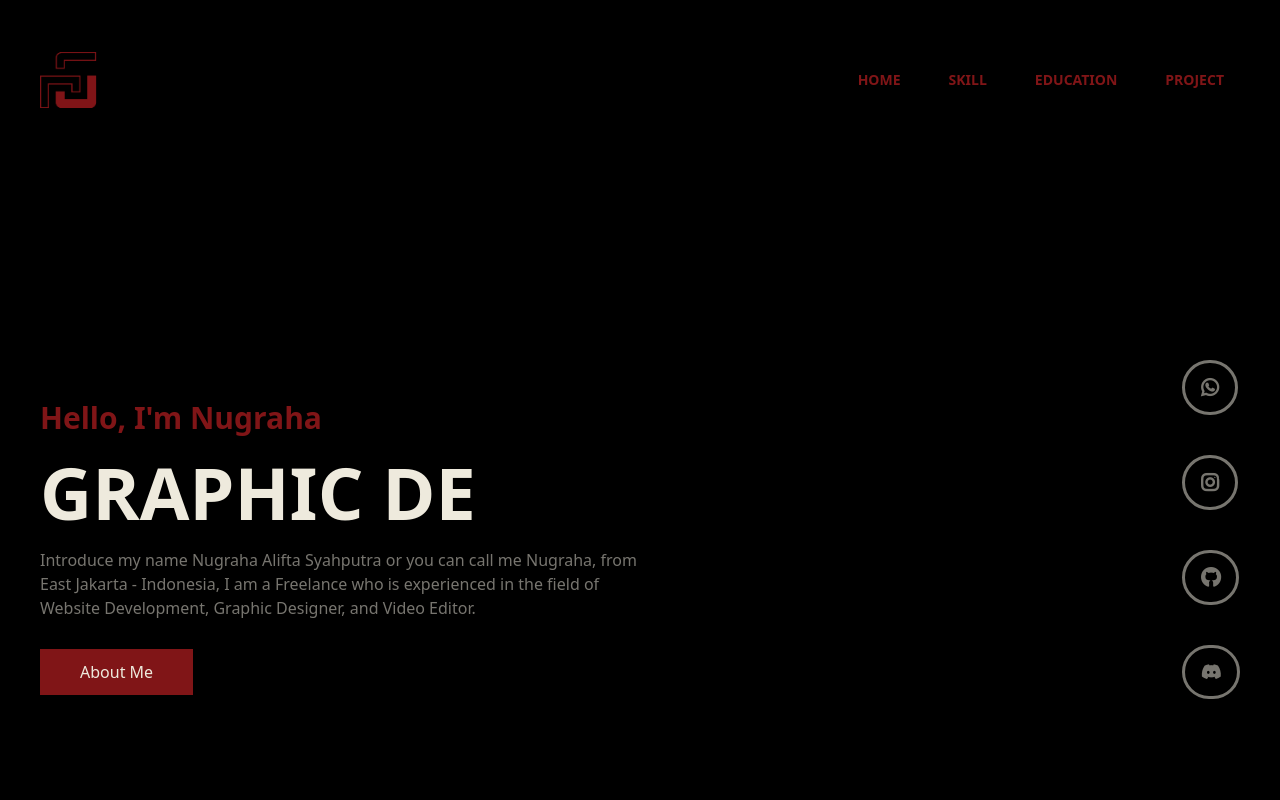
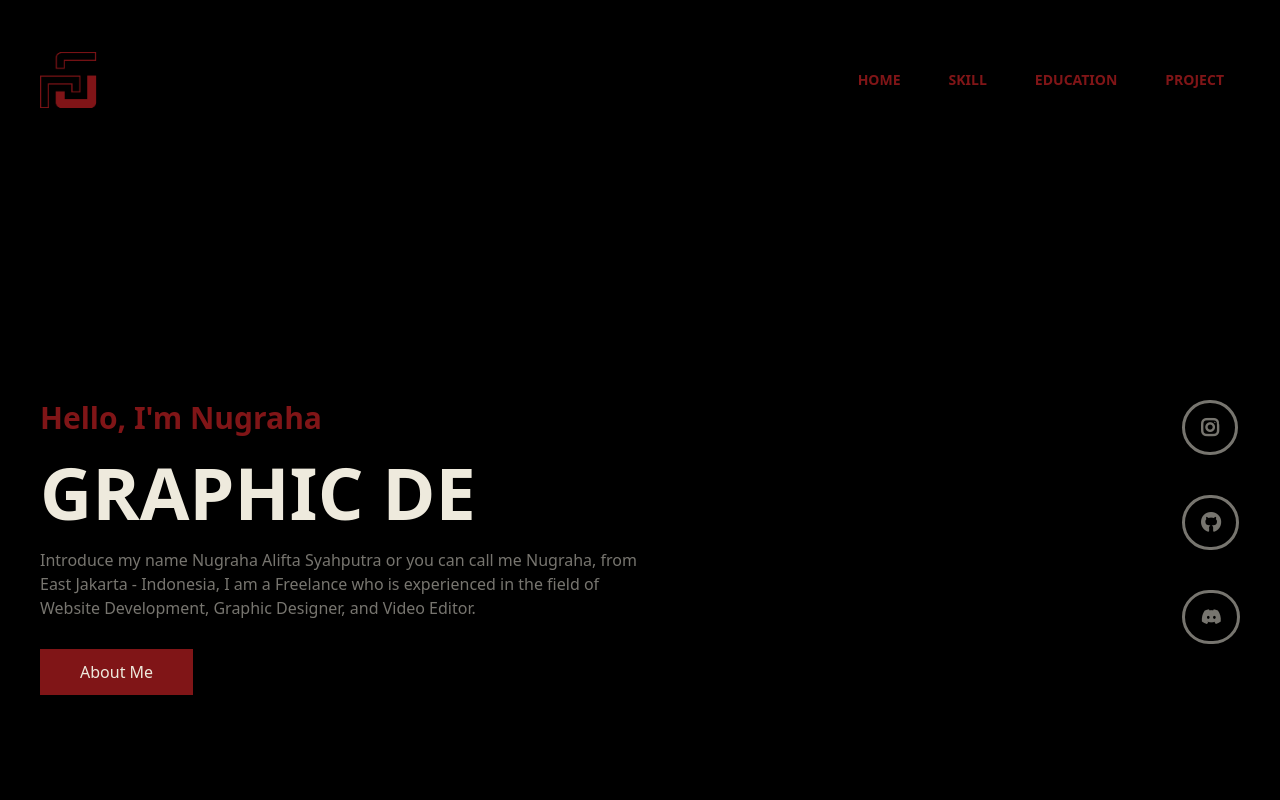
Before and after one commit to Nugraha05/nugraha05.github.io, a plain HTML site: page index.html in a window 1280 px wide. Shown: the top 800 px of the page. Drawn offline with nearby package versions, Linux system fonts and the light colour scheme; a script that the page names is missing.

Commit message:
Update index.html

```diff
--- a/index.html
+++ b/index.html
@@ -177,10 +177,10 @@
                         <h1 data-aos="fade-right" data-aos-duration="3000" data-aos-delay="1000" class="mt-28 w-[50%] mb-10 text-[#eeeadd]/50">Introduce my name Nugraha Alifta Syahputra or you can call me Nugraha, from East Jakarta - Indonesia, I am a Freelance who is experienced in the field of Website Development, Graphic Designer, and Video Editor.</h1>
                         <a data-aos="fade-right" data-aos-duration="3000" data-aos-delay="1000" class="bg-[#801517] px-10 py-3 text-[#eeeadd]" href="">About Me</a>
                     </div>
-                    <div class="flex flex-col absolute right-0 -my-10 gap-y-10">
-                        <a data-aos="fade-left" data-aos-duration="1500" data-aos-delay="3000" href="">
+                    <div class="flex flex-col absolute right-0 gap-y-10">
+                        <!-- <a data-aos="fade-left" data-aos-duration="1500" data-aos-delay="3000" href="">
                             <i class="border-[3px] border-[#eeeadd] px-4 py-6 rounded-full opacity-50 hover:opacity-100 text-[#eeeadd] fa-solid fa-lg fa-brands fa-whatsapp"></i>
-                        </a>
+                        </a> -->
                         <a data-aos="fade-left" data-aos-duration="2000" data-aos-delay="3000" href="https://www.instagram.com/ngrhsy_/">
                             <i class="border-[3px] border-[#eeeadd] px-4 py-6 rounded-full opacity-50 hover:opacity-100 text-[#eeeadd] fa-solid fa-lg fa-brands fa-instagram"></i>
                         </a>
@@ -1899,7 +1899,7 @@
         <div class="flex max-w-screen-xl px-10 mx-auto">
             <a data-aos="fade-up" data-aos-offset="0" data-aos-duration="3000" href=""><img src="/assets/logo/Nugraha Logo.png" alt="" class="h-28"></a>
             <div class="flex grow items-center justify-center my-auto md:gap-8 gap-3">
-                <a data-aos="fade-up" data-aos-offset="0" data-aos-duration="3000" href=""><i class="hover:opacity-100 opacity-50 text-[#eeeadd] fa-xl fa-brands fa-whatsapp"></i></a>
+<!--                 <a data-aos="fade-up" data-aos-offset="0" data-aos-duration="3000" href=""><i class="hover:opacity-100 opacity-50 text-[#eeeadd] fa-xl fa-brands fa-whatsapp"></i></a> -->
                 <a data-aos="fade-up" data-aos-offset="0" data-aos-duration="3000" href="https://www.instagram.com/ngrhsy_/"><i class="hover:opacity-100 opacity-50 text-[#eeeadd] fa-xl fa-brands fa-instagram"></i></a>
                 <a data-aos="fade-up" data-aos-offset="0" data-aos-duration="3000" href="https://github.com/Nugraha05"><i class="hover:opacity-100 opacity-50 text-[#eeeadd] fa-xl fa-brands fa-github"></i></a>
                 <a data-aos="fade-up" data-aos-offset="0" data-aos-duration="3000" href="https://discordapp.com/users/404130037642559488"><i class="hover:opacity-100 opacity-50 text-[#eeeadd] fa-lg fa-brands fa-discord"></i></a>
```
